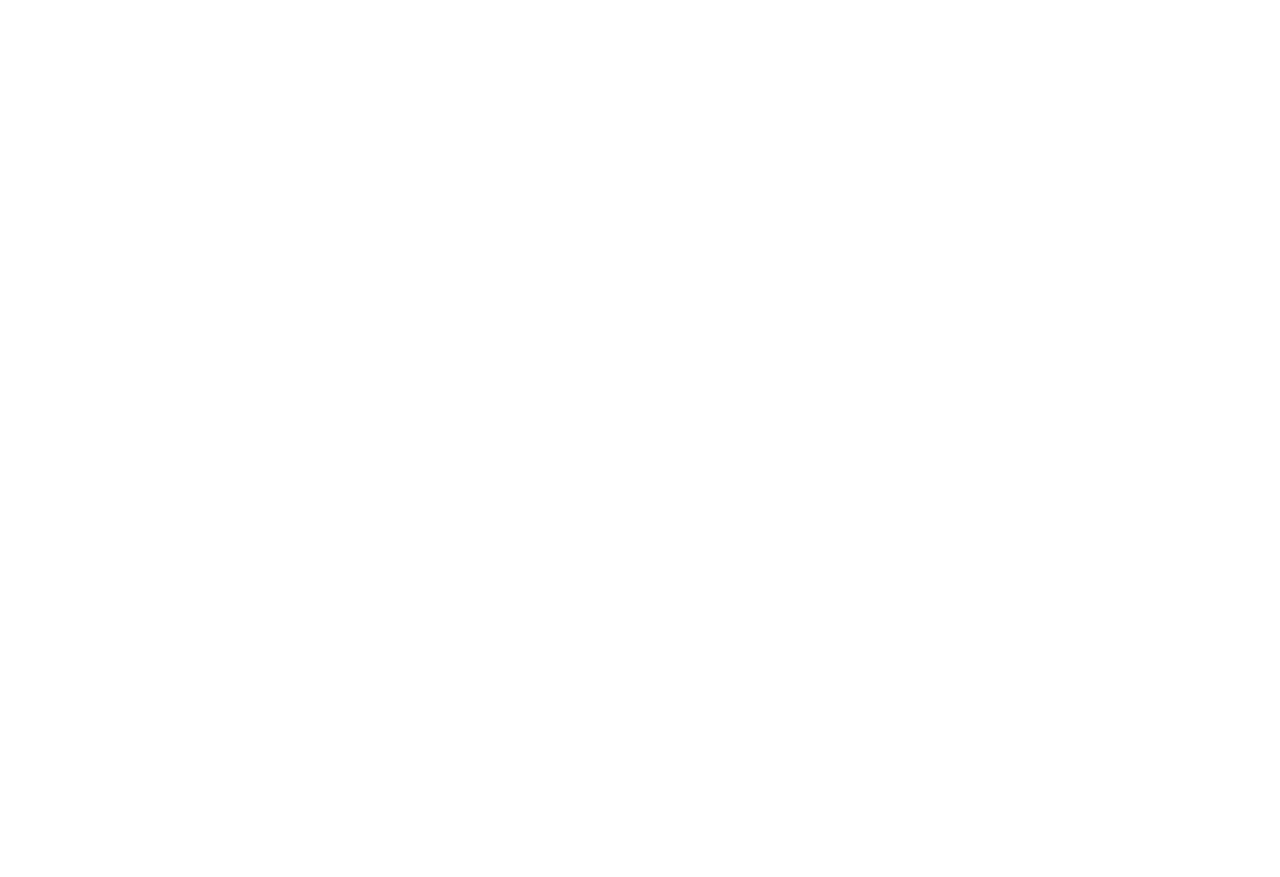
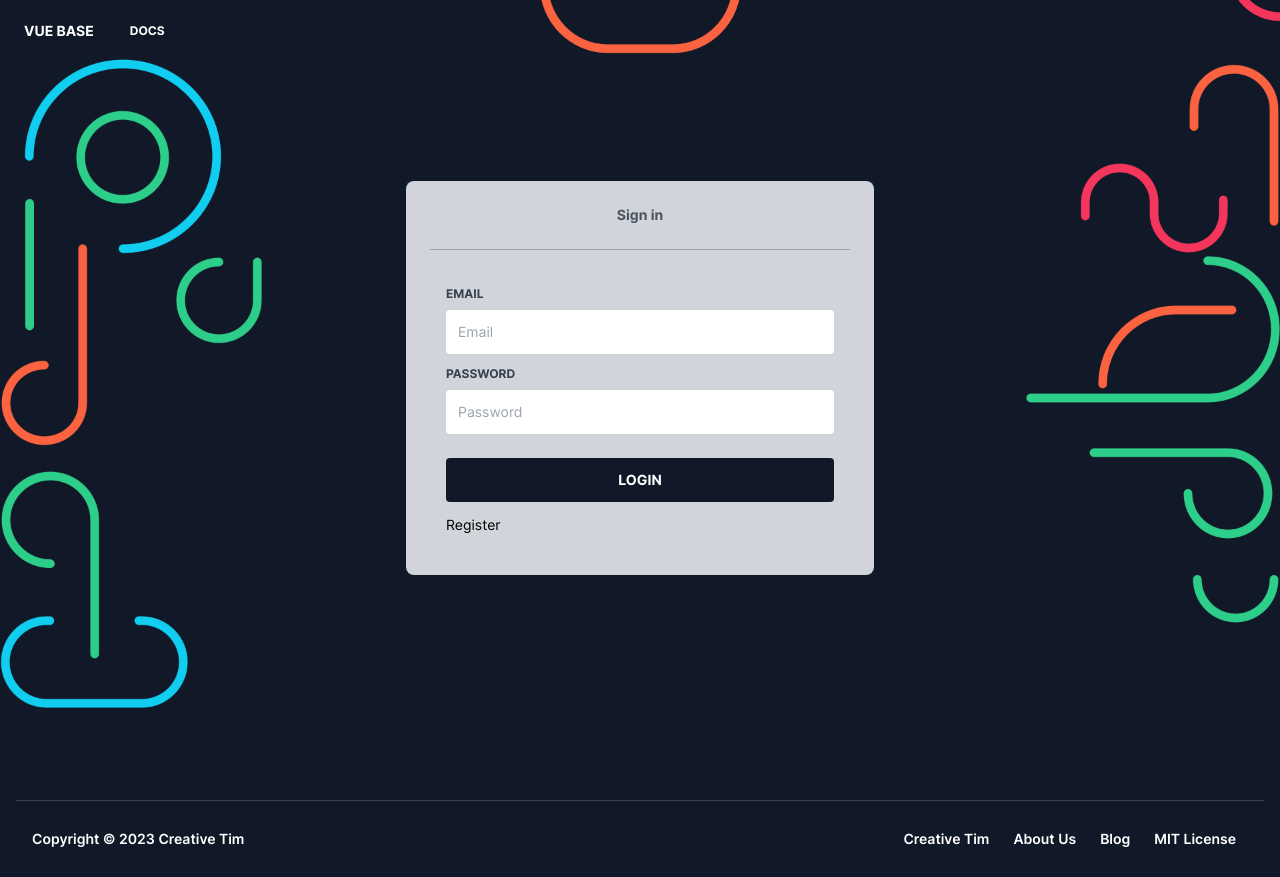
Before and after one commit to hieplangsen/farm-shop, a Vue app in the folder vue-3-base-typescript/: page /login in a window 1280 px wide. Before the commit this address had no page. Before the commit the page ends 800 px from the top, so only its background shows below. Built offline with nearby package versions, Linux system fonts and the light colour scheme.

Commit message:
open router

```diff
--- a/vue-3-base-typescript/src/helper/router.ts
+++ b/vue-3-base-typescript/src/helper/router.ts
@@ -5,63 +5,63 @@ import { getAccessToken } from "@/composables/useLocalStorage";
 const router = createRouter({
 	history: createWebHistory(),
 	routes: [
-		// {
-		// 	path: "/manage",
-		// 	component: AppLayout,
-		// 	meta: {
-		// 		requiresAuth: true
-		// 	},
-		// 	children: [
-		// 		{
-		// 			path: "/dashboard",
-		// 			name: "dashboard",
-		// 			component: () => import("@/views/dashboard/Dashboard.vue")
-		// 		}
-		// 		// {
-		// 		// 	path: "/live/:id",
-		// 		// 	name: "live-detail",
-		// 		// 	meta: {
-		// 		// 		breadcrumb: ["Live stream"]
-		// 		// 	},
-		// 		// 	component: () => import("@/views/live/Detail.vue")
-		// 		// }
-		// 	]
-		// },
-		// {
-		// 	path: "/login",
-		// 	name: "login",
-		// 	component: () => import("@/views/auth/Login.vue")
-		// },
+		{
+			path: "/manage",
+			component: AppLayout,
+			meta: {
+				requiresAuth: true
+			},
+			children: [
+				{
+					path: "/dashboard",
+					name: "dashboard",
+					component: () => import("@/views/dashboard/Dashboard.vue")
+				}
+				// {
+				// 	path: "/live/:id",
+				// 	name: "live-detail",
+				// 	meta: {
+				// 		breadcrumb: ["Live stream"]
+				// 	},
+				// 	component: () => import("@/views/live/Detail.vue")
+				// }
+			]
+		},
+		{
+			path: "/login",
+			name: "login",
+			component: () => import("@/views/auth/Login.vue")
+		},
 		{
 			path: "/",
 			name: "landing page",
 			component: () => import("@/views/landing/LandingPage.vue")
 		},
-		// {
-		// 	path: "/home",
-		// 	name: "home not auth",
-		// 	component: () => import("@/views/layoutNotAuth/HomeNotAuth.vue")
-		// },
-		// {
-		// 	path: "/detail/:id",
-		// 	name: "detail not auth",
-		// 	component: () => import("@/views/layoutNotAuth/DetailNotAuth.vue")
-		// },
-		// {
-		// 	path: "/list-pending",
-		// 	name: "list-pending",
-		// 	component: () => import("@/views/layoutNotAuth/ListPending.vue")
-		// },
-		// {
-		// 	path: "/list-accept",
-		// 	name: "list-accept",
-		// 	component: () => import("@/views/layoutNotAuth/ListAccept.vue")
-		// },
-		// {
-		// 	path: "/list-reject",
-		// 	name: "list-reject",
-		// 	component: () => import("@/views/layoutNotAuth/ListReject.vue")
-		// }
+		{
+			path: "/home",
+			name: "home not auth",
+			component: () => import("@/views/layoutNotAuth/HomeNotAuth.vue")
+		},
+		{
+			path: "/detail/:id",
+			name: "detail not auth",
+			component: () => import("@/views/layoutNotAuth/DetailNotAuth.vue")
+		},
+		{
+			path: "/list-pending",
+			name: "list-pending",
+			component: () => import("@/views/layoutNotAuth/ListPending.vue")
+		},
+		{
+			path: "/list-accept",
+			name: "list-accept",
+			component: () => import("@/views/layoutNotAuth/ListAccept.vue")
+		},
+		{
+			path: "/list-reject",
+			name: "list-reject",
+			component: () => import("@/views/layoutNotAuth/ListReject.vue")
+		}
 	]
 });
 
```
